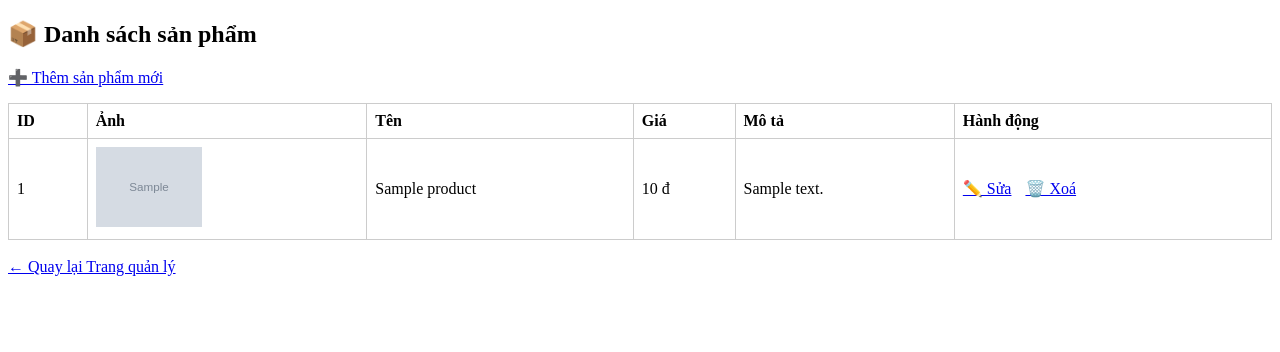
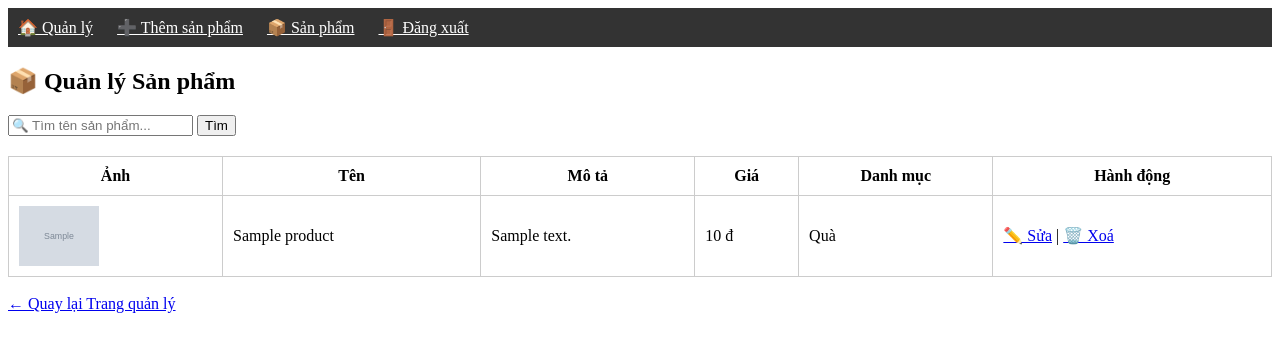
Before and after one commit to manhduc-25/Nhom11, a PHP site: page /flower_gift_shop/admin/manage_products.php in a window 1280 px wide. Shown: the top 352 px of the page. Run offline with PHP 8.4, Linux system fonts and the light colour scheme; the visitor is signed in with stand-in values (Sample User, id 1); tables that the repository leaves empty or names only in its code hold one stand-in row (values such as "Sample post"); grey boxes marked "Sample" are stand-in pictures.

Commit message:
Update manage_products.php

```diff
--- a/flower_gift_shop/admin/manage_products.php
+++ b/flower_gift_shop/admin/manage_products.php
@@ -6,66 +6,75 @@ if (!isset($_SESSION['admin'])) {
 }
 
 require_once '../includes/db.php';
+include 'header.php';
+
+$search = $_GET['search'] ?? '';
 ?>
 
 <!DOCTYPE html>
-<html>
+<html lang="vi">
 <head>
   <meta charset="UTF-8">
   <title>Quản lý sản phẩm</title>
   <style>
-    table {
-      border-collapse: collapse;
-      width: 100%;
-    }
-    th, td {
-      border: 1px solid #ccc;
-      padding: 8px;
-      text-align: left;
-    }
-    img {
-      height: 80px;
-    }
-    .actions a {
-      margin-right: 10px;
-    }
+    table { border-collapse: collapse; width: 100%; }
+    th, td { padding: 10px; border: 1px solid #ccc; }
+    form.search-form { margin-bottom: 20px; }
   </style>
 </head>
 <body>
 
-  <h2>📦 Danh sách sản phẩm</h2>
-  <p><a href="add_product.php">➕ Thêm sản phẩm mới</a></p>
+<h2>📦 Quản lý Sản phẩm</h2>
+
+<!-- 🔍 Thanh tìm kiếm -->
+<form method="GET" class="search-form">
+  <input type="text" name="search" placeholder="🔍 Tìm tên sản phẩm..." value="<?= htmlspecialchars($search) ?>">
+  <button type="submit">Tìm</button>
+</form>
 
 <table>
-    <thead>
   <tr>
-        <th>ID</th>
     <th>Ảnh</th>
     <th>Tên</th>
+    <th>Mô tả</th>
     <th>Giá</th>
-        <th>Mô tả</th>
+    <th>Danh mục</th>
     <th>Hành động</th>
   </tr>
-    </thead>
-    <tbody>
+
 <?php
-      $result = $conn->query("SELECT * FROM products ORDER BY id DESC");
+$where = '1';
+if (!empty($search)) {
+  $s = $conn->real_escape_string($search);
+  $where .= " AND name LIKE '%$s%'";
+}
+
+$result = $conn->query("SELECT * FROM products WHERE $where ORDER BY created_at DESC");
+
+if ($result->num_rows > 0):
   while ($row = $result->fetch_assoc()):
 ?>
   <tr>
-        <td><?= $row['id'] ?></td>
-        <td><img src="../<?= $row['image'] ?>" alt="ảnh"></td>
+    <td><img src="../<?= htmlspecialchars($row['image']) ?>" width="80"></td>
     <td><?= htmlspecialchars($row['name']) ?></td>
+    <td><?= htmlspecialchars($row['description']) ?></td>
     <td><?= number_format($row['price']) ?> đ</td>
-        <td><?= nl2br(htmlspecialchars($row['description'])) ?></td>
-        <td class="actions">
-          <a href="edit_product.php?id=<?= $row['id'] ?>">✏️ Sửa</a>
-          <a href="delete_product.php?id=<?= $row['id'] ?>" onclick="return confirm('Bạn chắc chắn muốn xoá?')">🗑️ Xoá</a>
+    <td><?= $row['category'] === 'flower' ? 'Hoa' : 'Quà' ?></td>
+    <td>
+      <a href="edit_product.php?id=<?= $row['id'] ?>">✏️ Sửa</a> |
+      <a href="delete_product.php?id=<?= $row['id'] ?>" onclick="return confirm('Bạn có chắc muốn xoá?')">🗑️ Xoá</a>
     </td>
   </tr>
-      <?php endwhile; ?>
-    </tbody>
+<?php
+  endwhile;
+else:
+?>
+  <tr><td colspan="6">Không tìm thấy sản phẩm.</td></tr>
+<?php endif; ?>
 </table>
+
+</body>
+</html>
 
   <br><a href="dashboard.php">← Quay lại Trang quản lý</a>
 </body>
```
Lines whose indentation alone changed are shown as unchanged.
